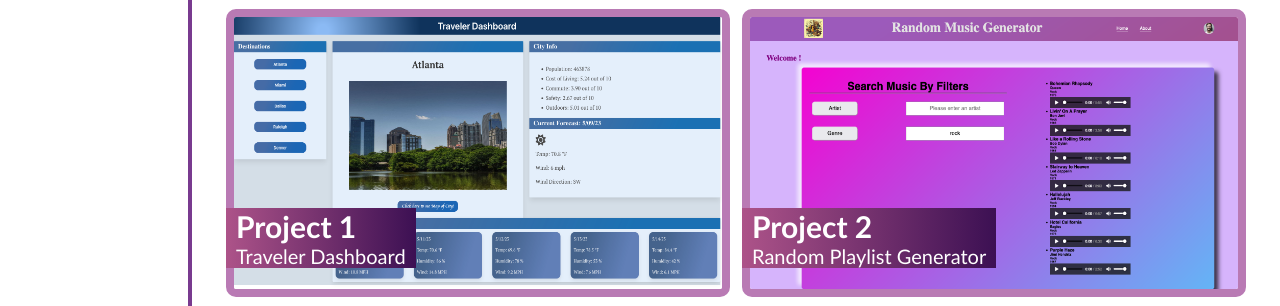
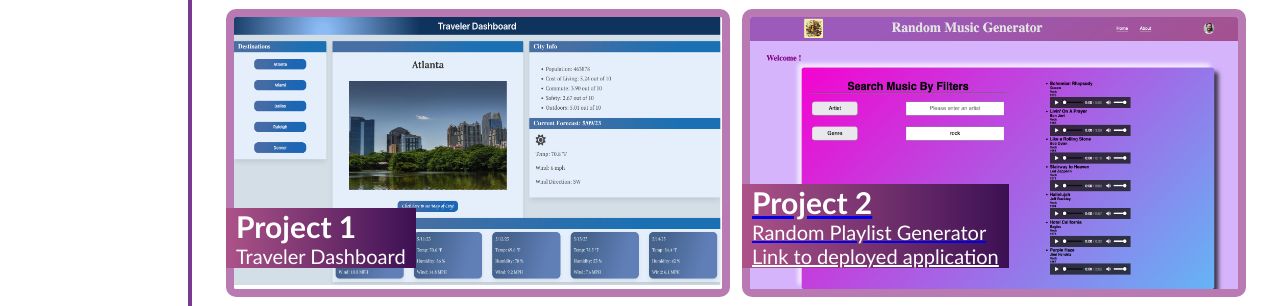
Before and after one commit to KritiShrestha/Professional-Portfolio, a plain HTML site: page index.html in a window 1280 px wide. Shown: the part 1030-1336 px from the top of the page. Drawn offline with Linux system fonts and the light colour scheme; grey boxes are pictures that could not be loaded.

Commit message:
Added color

```diff
--- a/index.html
+++ b/index.html
@@ -104,11 +104,14 @@
                 </a>
             </div>
             <div class="frame">
-                <a href="https://new-random-playlist-generator.herokuapp.com/">
+                <a href="https://github.com/andrewbreytenbach/random-playlist-generator">
                     <img src="./develop/assets/images/Screenshot 2023-05-09 at 23-24-44 Dashboard.png" alt="photo of random playlist generator">
                     <div class="image-title">
-                        <h2>Project 2</h2>
-                        <span>Random Playlist Generator</span>
+                        <h2 style="color: white;">Project 2</h2>
+                        <span style="color: white;">Random Playlist Generator</span> <br>
+                        <a href= "https://new-random-playlist-generator.herokuapp.com/" style="color: white;">Link to deployed application</a>
+
+
                     </div>
                 </a>
             </div>
```
